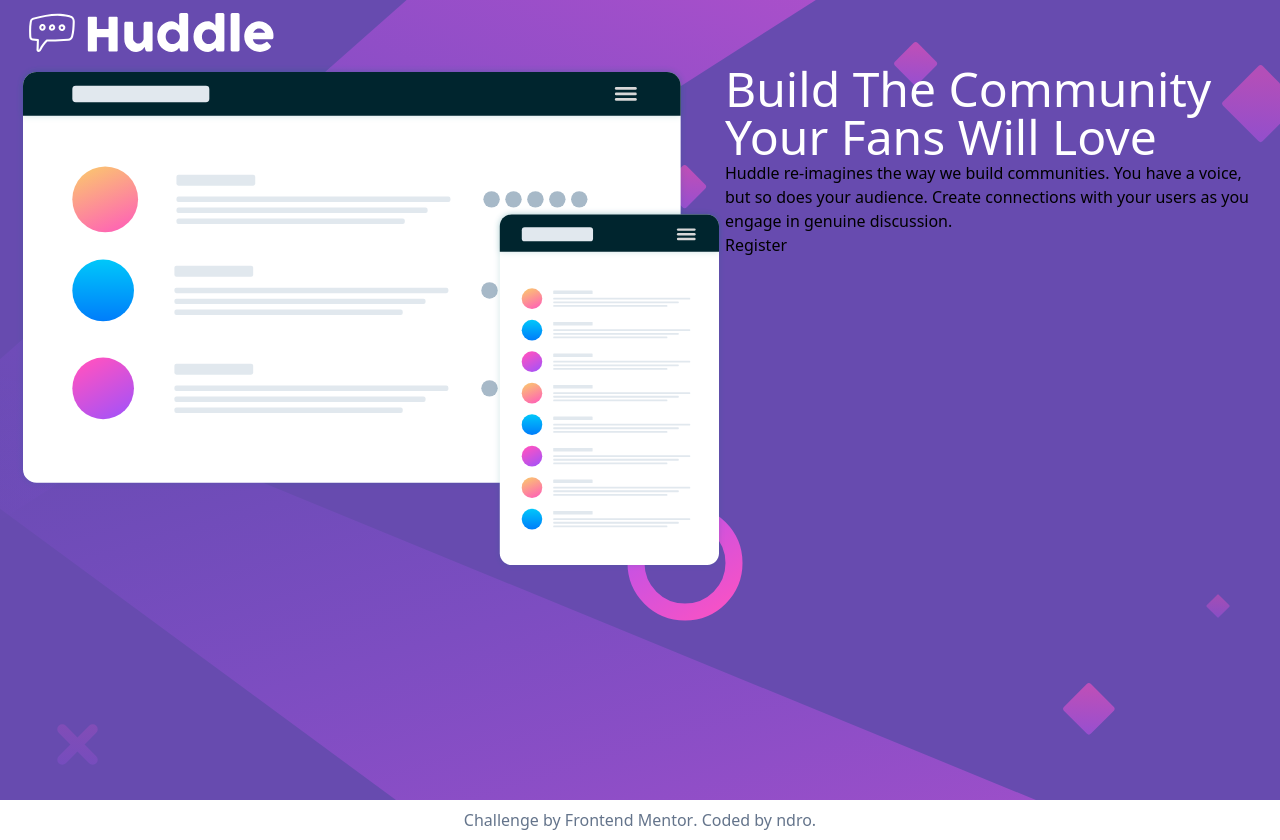
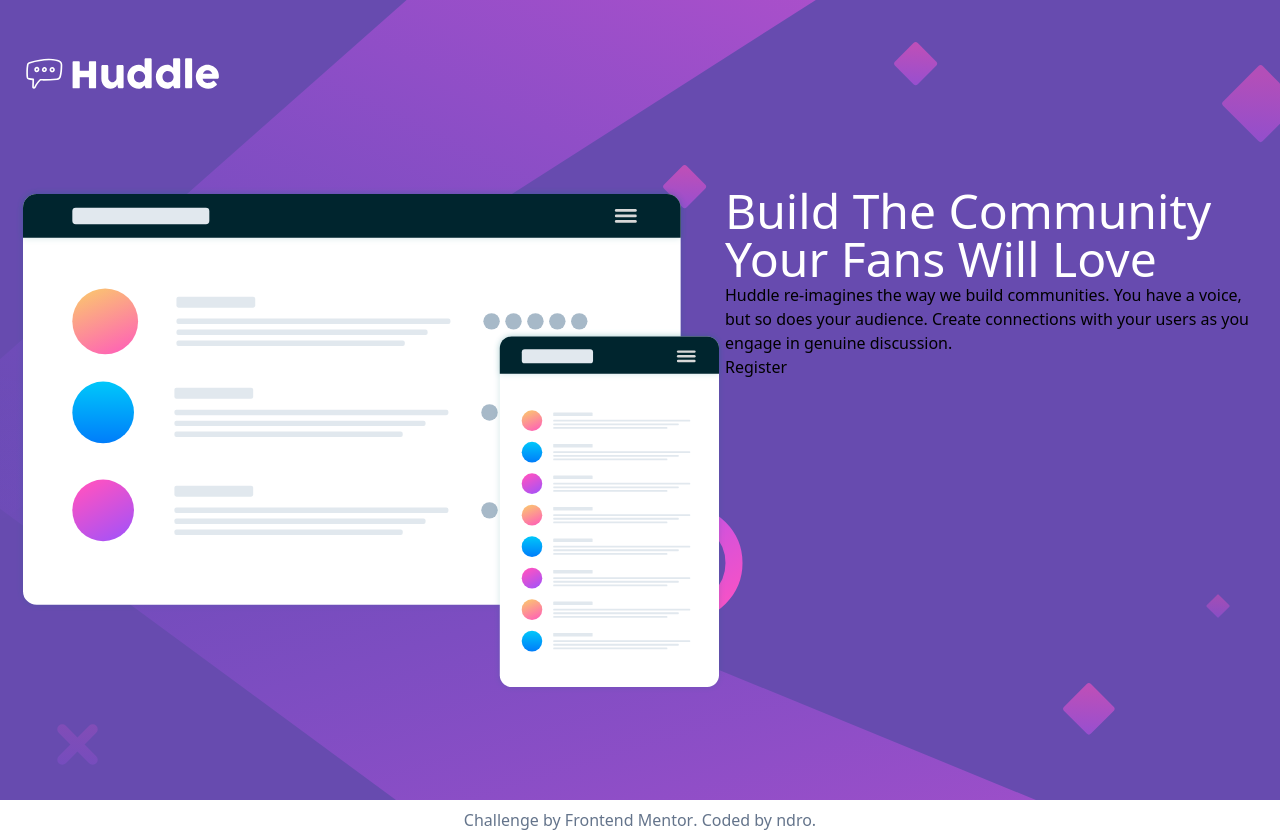
Before and after one commit to ndro/huddle-landing-page, a Vue app: page / in a window 1280 px wide. Built offline with nearby package versions, Linux system fonts and the light colour scheme.

Commit message:
App.vue: edit image logo size

```diff
--- a/src/App.vue
+++ b/src/App.vue
@@ -4,7 +4,7 @@
 <template>
   <main class="items-center min-h-screen antialiased bg-[#674baf] bg-[url('/src/assets/bg-desktop.svg')] bg-cover bg-no-repeat bg-center">
     <div class="container">
-      <img src="./assets/logo.svg" alt="Huddle Logo" sizes="50" class="">
+      <img src="./assets/logo.svg" alt="Huddle Logo" class="py-12 mb-10 w-52">
 
       <div class="flex justify-between">
         <img src="./assets/illustration-mockups.svg" alt="Ilustration Mockup">
```
